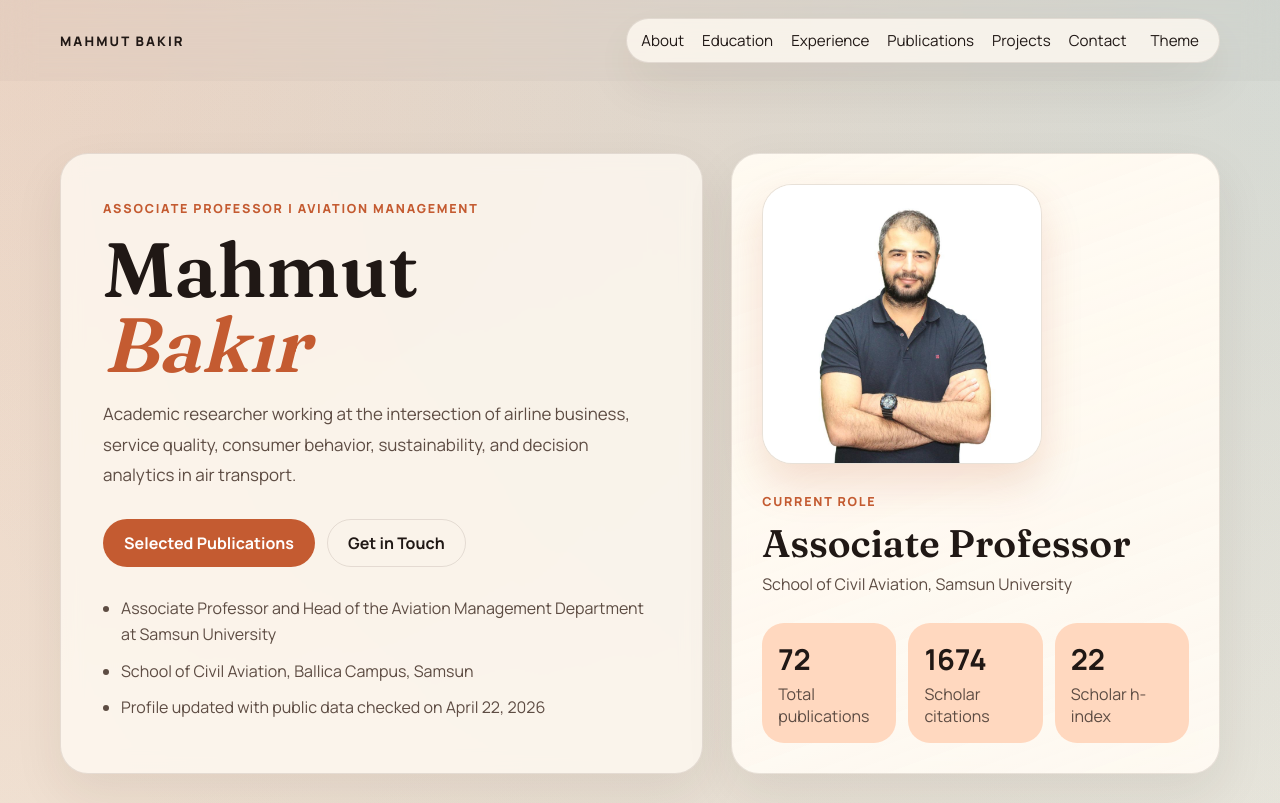
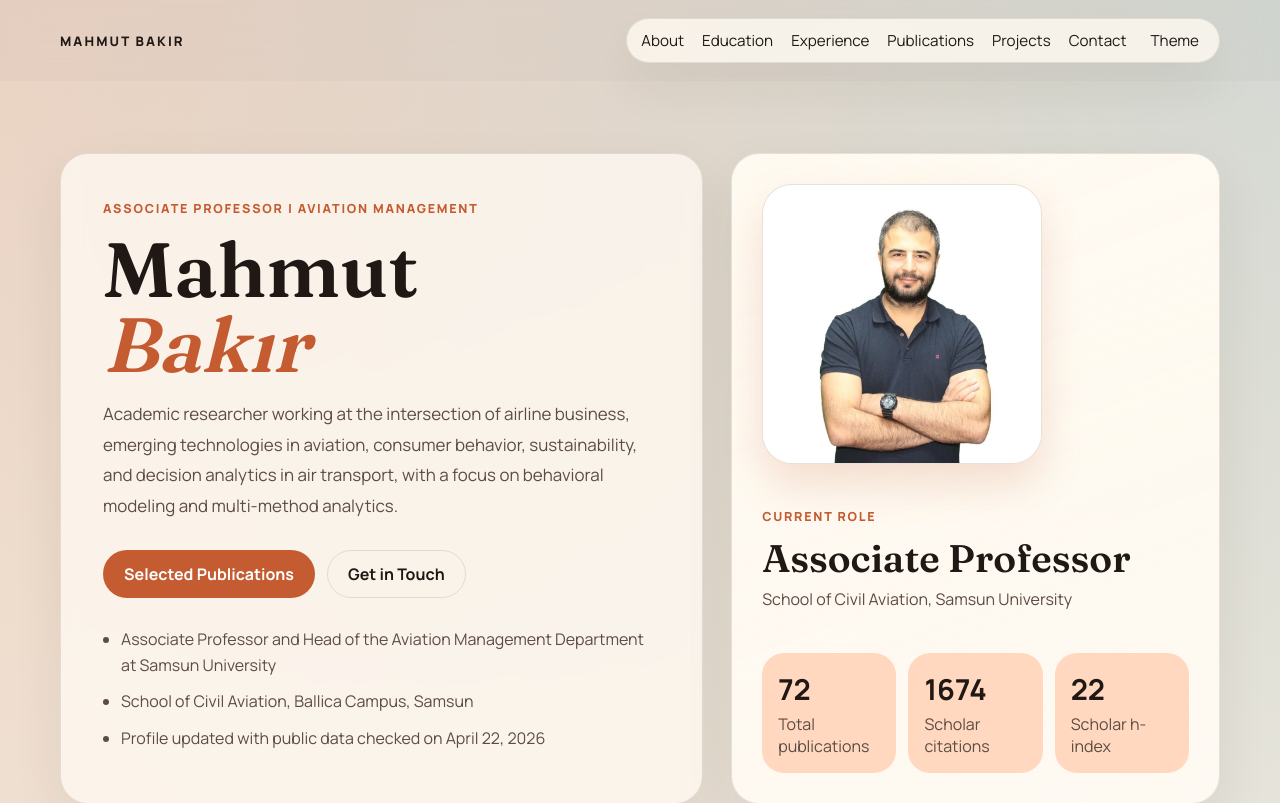
Before and after one commit to mahmutbakir/mahmutbakir.github.io, a plain HTML site: page index.html in a window 1280 px wide. Shown: the top 803 px of the page. Drawn offline with nearby package versions, Linux system fonts and the light colour scheme.

Commit message:
Update index.html

```diff
--- a/index.html
+++ b/index.html
@@ -82,8 +82,8 @@
                     <span class="eyebrow">Associate Professor | Aviation Management</span>
                     <h1>Mahmut <span>Bakır</span></h1>
                     <p class="hero-text">
-                        Academic researcher working at the intersection of airline business, service quality,
-                        consumer behavior, sustainability, and decision analytics in air transport.
+                        Academic researcher working at the intersection of airline business, emerging technologies in aviation, consumer behavior, sustainability,
+                        and decision analytics in air transport, with a focus on behavioral modeling and multi-method analytics.
                     </p>
                     <div class="hero-actions">
                         <a class="btn btn-primary" href="#publications">Selected Publications</a>
```
